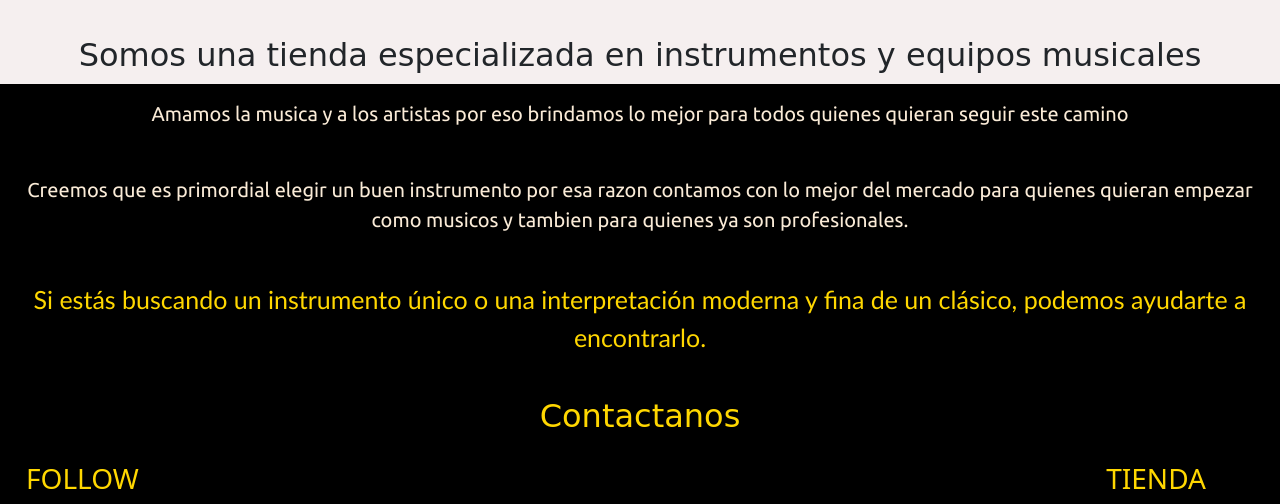
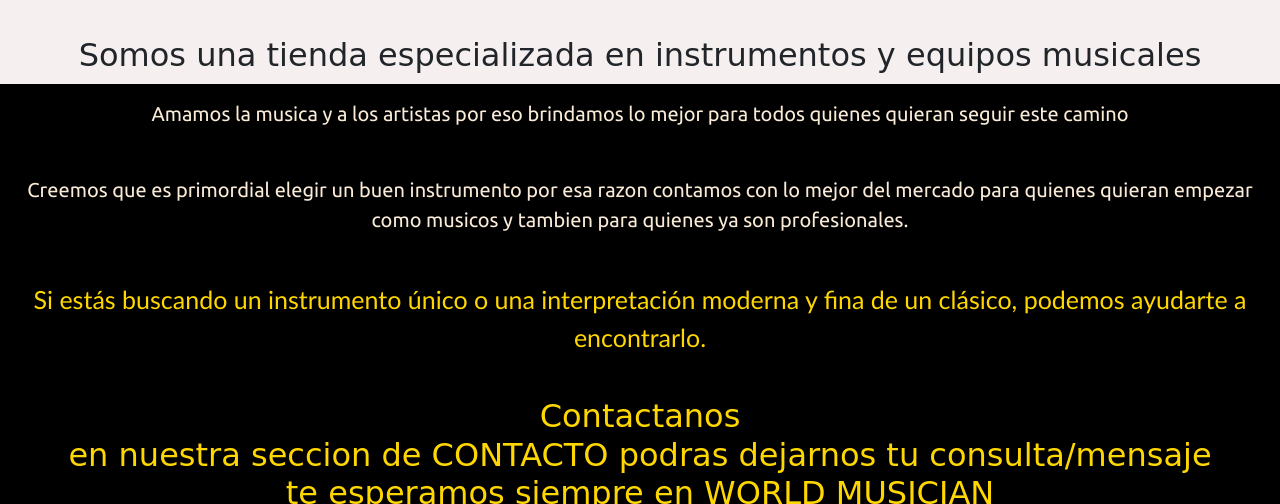
Before and after one commit to FrancoBillordo01/WorldMusician, a website: page index.html in a window 1280 px wide. Shown: the part 2581-3085 px from the top of the page. Drawn offline with nearby package versions, Linux system fonts and the light colour scheme; a web font is replaced by a local one.

Commit message:
pffinal_detalles

```diff
--- a/index.html
+++ b/index.html
@@ -3,6 +3,7 @@
     <meta charset="UTF-8">
     <meta http-equiv="X-UA-Compatible" content="IE=edge">
     <meta name="viewport" content="width=device-width, initial-scale=1.0">
+    <meta name="keywords" content="VENTA DE INTRUMENTOS, INTRUMENTOS MUSICALES, GUITARRAS">
     <link href="https://fonts.googleapis.com/css2?family=Koulen&display=swap" rel="stylesheet">
     <link href="https://fonts.googleapis.com/css2?family=Koulen&family=Ubuntu&display=swap" rel="stylesheet">
     <link href="https://cdn.jsdelivr.net/npm/bootstrap@5.2.0-beta1/dist/css/bootstrap.min.css" rel="stylesheet" integrity="sha384-0evHe/X+R7YkIZDRvuzKMRqM+OrBnVFBL6DOitfPri4tjfHxaWutUpFmBp4vmVor" crossorigin="anonymous">
@@ -105,6 +106,10 @@
         <footer>
                 <h2>
                    Contactanos
+                   <br>
+                   en nuestra seccion de CONTACTO podras dejarnos tu consulta/mensaje
+                   <br>
+                   te esperamos siempre en WORLD MUSICIAN
                 </h2>
                 <div class="redes-sociales">
                     <article>
```
Also changed, not shown: vistas/contacto.html (+1 -0 lines), vistas/instrumentos.html (+1 -0 lines), vistas/nosotros.html (+1 -0 lines), vistas/vendidos.html (+1 -0 lines).
